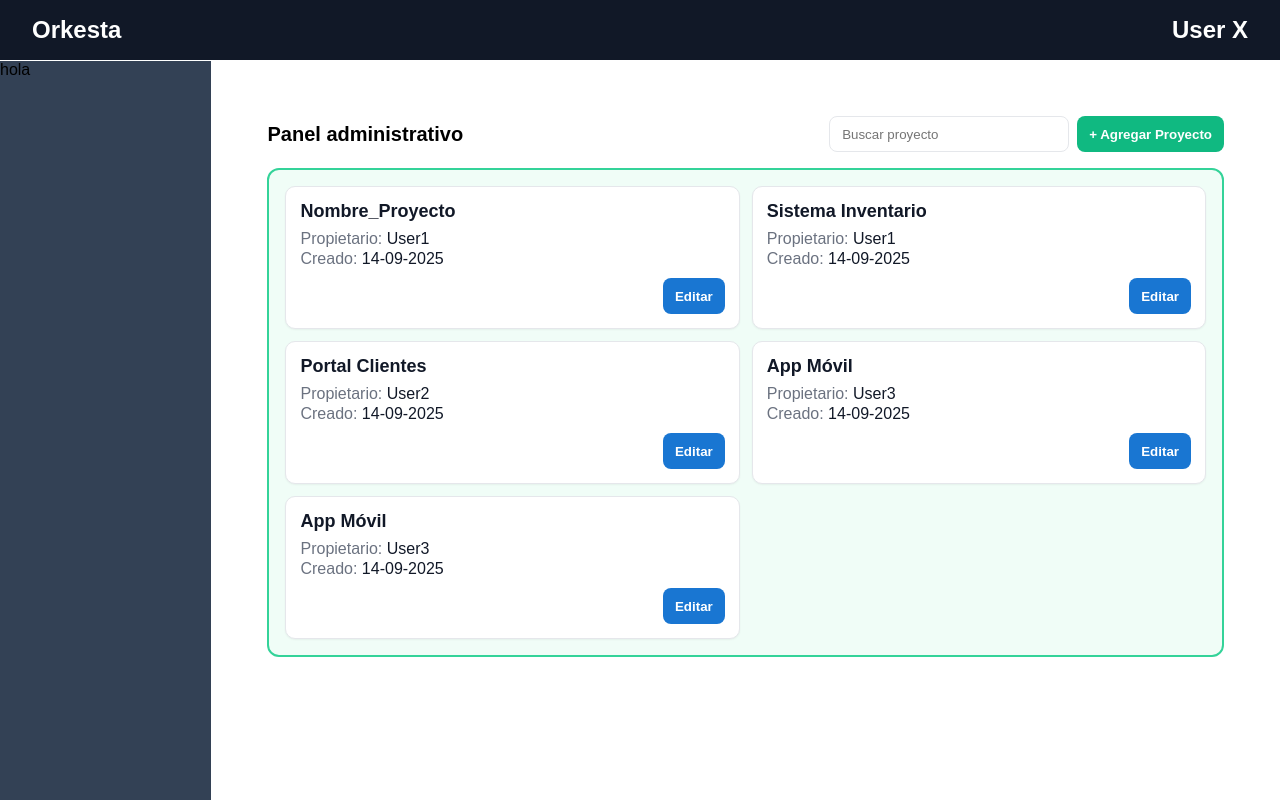
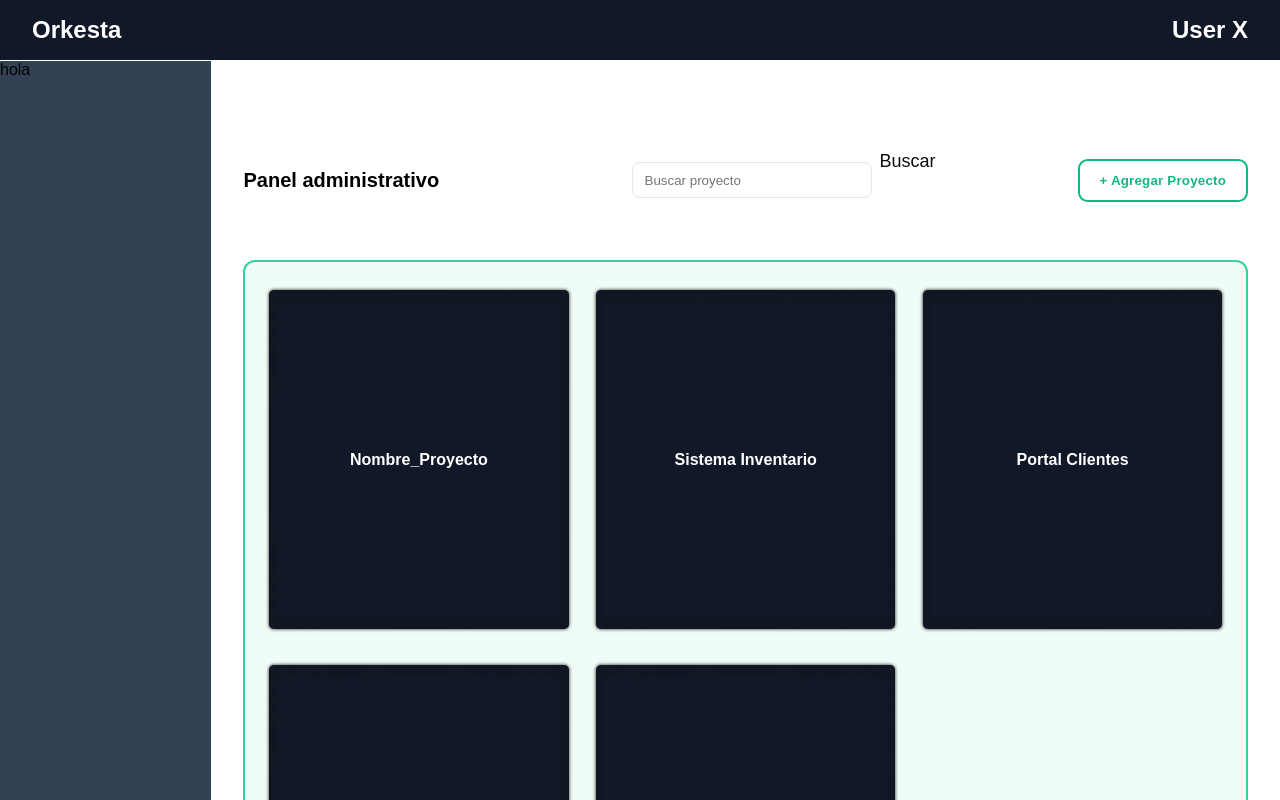
Before and after one commit to ErickfuentesIT/orkesta-dps, a React (Vite) app: page /app/projects in a window 1280 px wide. Shown: the top 800 px of the page. Built offline with nearby package versions, Linux system fonts and the light colour scheme.

Commit message:
Todo: terminar de estilizar la vista de proyectos

```diff
--- a/src/app/styles.css
+++ b/src/app/styles.css
@@ -10,7 +10,6 @@
   --muted: #6b7280;
   --border: #e5e7eb;
   --ring: rgba(16, 185, 129, 0.25);
-  --success: #10b981;
   --info: #0ea5e9;
   --box-border: #34d399; /* borde verde claro del contenedor */
   --box-bg: #ecfdf5; /* fondo suave del contenedor */
@@ -106,7 +105,15 @@ input:focus {
   cursor: pointer;
   overflow: hidden;
   transition: color 0.35s ease, border-color 0.35s ease, box-shadow 0.35s ease;
+}
+
+/* LOGIN / REGISTER BUTTON */
+.login-wrap .btn-sweep {
   width: 45%;
+}
+
+.card .btn-sweep {
+  width: 25%;
 }
 
 .btn-sweep::before {
@@ -228,6 +235,7 @@ input:focus {
   width: 100%;
   box-sizing: border-box;
   padding: 2rem;
+  align-items: center;
 }
 
 .option-bar {
@@ -238,8 +246,9 @@ input:focus {
 /* Projects */
 
 .admin {
-  padding: 24px;
-  max-width: 1100px;
+  padding: 1.5rem;
+  max-width: 100%;
+  width: 100%;
 }
 
 .admin__head {
@@ -276,39 +285,12 @@ input:focus {
   box-shadow: 0 0 0 3px var(--ring);
 }
 
-/* Botones generales */
-.btn {
-  display: inline-flex;
-  align-items: center;
-  justify-content: center;
-  height: 36px;
-  padding: 0 12px;
-  font-weight: 600;
-  border-radius: 8px;
-  cursor: pointer;
-  border: none;
-}
-.btn--success {
-  background: var(--success);
-  color: #fff;
-}
-.btn--success:hover {
-  filter: brightness(0.95);
-}
-.btn--primary {
-  background: #1976d2;
-  color: #fff;
-}
-.btn--primary:hover {
-  filter: brightness(0.95);
-}
-
 /* Caja contenedora de proyectos */
 .admin__box {
   border: 2px solid var(--box-border);
   background: color-mix(in srgb, var(--box-bg) 80%, white 20%);
   border-radius: 12px;
-  padding: 16px;
+  padding: 1rem;
 }
 
 /* Grid de tarjetas */
@@ -316,39 +298,13 @@ input:focus {
   display: grid;
   grid-template-columns: 1fr;
   gap: 12px;
+  align-items: center;
+  justify-items: center;
 }
 @media (min-width: 768px) {
   .grid {
-    grid-template-columns: 1fr 1fr;
+    grid-template-columns: repeat(3, 1fr);
   }
-}
-
-/* Tarjeta */
-.card {
-  background: #fff;
-  border: 1px solid var(--border);
-  border-radius: 10px;
-  padding: 14px;
-  box-shadow: 0 1px 2px rgba(0, 0, 0, 0.05);
-}
-.card__title {
-  margin: 0 0 8px;
-  font-size: 18px;
-  font-weight: 600;
-  color: #111827;
-}
-.card__text {
-  margin: 2px 0;
-  color: #111827;
-}
-.card__label {
-  font-weight: 500;
-  color: var(--muted);
-}
-.card__actions {
-  margin-top: 10px;
-  display: flex;
-  justify-content: flex-end;
 }
 
 /* Estado vacío */
@@ -366,3 +322,136 @@ input:focus {
     background: var(--box-bg);
   }
 }
+
+/* From Uiverse.io by ElSombrero2, CARDS DE PROYECTOS */
+.card {
+  width: 90%;
+  height: 80%;
+  background: #111827;
+  display: flex;
+  justify-content: center;
+  align-items: center;
+  overflow: hidden;
+  position: relative;
+  box-shadow: 0px 0px 3px 1px #00000088;
+  cursor: pointer;
+  padding: 1.5rem 0.5rem;
+  border-radius: 5px;
+}
+
+.card .content {
+  border-radius: 5px;
+  background: #111827;
+  width: 90%;
+  height: 275px;
+  z-index: 1;
+  padding: 20px;
+  color: white;
+  display: flex;
+  justify-content: center;
+  align-items: center;
+}
+
+.content::before {
+  opacity: 0;
+  transition: opacity 300ms;
+  content: " ";
+  display: block;
+  background: white;
+  width: 10px;
+  height: 50px;
+  position: absolute;
+  filter: blur(50px);
+  overflow: hidden;
+}
+
+.card:hover .content::before {
+  opacity: 1;
+}
+
+.card::before {
+  opacity: 0;
+  content: " ";
+  position: absolute;
+  display: block;
+  width: 800px;
+  height: 200px;
+  background: linear-gradient(#10b981, #387ef0);
+  transition: opacity 300ms;
+  animation: rotation_9018 6000ms infinite linear;
+  animation-play-state: paused;
+}
+
+.card:hover::before {
+  opacity: 1;
+  animation-play-state: running;
+}
+
+.card::after {
+  position: absolute;
+  content: " ";
+  display: block;
+  width: 550px;
+  height: 360px;
+  background: #17171733;
+  backdrop-filter: blur(50px);
+}
+
+@keyframes rotation_9018 {
+  0% {
+    transform: rotate(0deg);
+  }
+
+  100% {
+    transform: rotate(360deg);
+  }
+}
+
+/* From Uiverse.io by liyaxu123, STAGGER INPUT COMPONENT */
+.form-control {
+  position: relative;
+  margin: 20px 0 40px;
+  width: 190px; /* cámbialo según tu layout */
+}
+
+.form-control input {
+  background-color: transparent;
+  border: 0;
+  border-bottom: 2px #fff solid;
+  display: block;
+  width: 100%;
+  padding: 15px 0;
+  font-size: 18px;
+  color: #fff;
+}
+
+/* foco */
+.form-control:focus-within input {
+  outline: 0;
+  border-bottom-color: lightblue;
+}
+
+.form-control label {
+  position: absolute;
+  top: 15px;
+  left: 0;
+  pointer-events: none;
+}
+
+.form-control label span {
+  display: inline-block;
+  font-size: 18px;
+  min-width: 5px;
+  color: black;
+  transition: transform 0.3s cubic-bezier(0.68, -0.55, 0.265, 1.55), color 0.3s,
+    opacity 0.3s;
+  opacity: 0.95;
+}
+
+/* mover letras cuando hay foco o texto */
+.form-control:focus-within label span,
+.form-control input:not(:placeholder-shown) + label span {
+  color: lightblue;
+  transform: translateY(-30px);
+  opacity: 1;
+}
--- a/src/components/common/ProjectCard.jsx
+++ b/src/components/common/ProjectCard.jsx
@@ -1,21 +1,13 @@
-export default function ProjectCard({ project, onEdit }) {
+import Button from "../ui/Button";
+
+export default function ProjectCard({ project, onEdit, onClick }) {
   const { name, owner, createdAt } = project;
 
   return (
-    <article className="card">
-      <h3 className="card__title">{name}</h3>
-      <p className="card__text">
-        <span className="card__label">Propietario:</span> {owner}
-      </p>
-      <p className="card__text">
-        <span className="card__label">Creado:</span> {createdAt}
-      </p>
-
-      <div className="card__actions">
-        <button className="btn btn--primary" onClick={() => onEdit?.(project)}>
-          Editar
-        </button>
-      </div>
-    </article>
+    <section className="card" onClick={() => onEdit?.(project)}>
+      <article className="content">
+        <h1>{name}</h1>
+      </article>
+    </section>
   );
 }
--- a/src/components/common/ProjectsGrids.jsx
+++ b/src/components/common/ProjectsGrids.jsx
@@ -1,5 +1,7 @@
 import { useMemo, useState } from "react";
+import Button from "../ui/Button";
 import ProjectCard from "./ProjectCard";
+import StaggerInput from "../ui/StaggerInput";
 
 export default function ProjectsGrid({
   projects = [],
@@ -22,7 +24,7 @@ export default function ProjectsGrid({
   return (
     <section className="admin">
       <header className="admin__head">
-        <h2 className="admin__title">{title}</h2>
+        <h1 className="admin__title">{title}</h1>
         <div className="admin__tools">
           <input
             type="search"
@@ -31,9 +33,15 @@ export default function ProjectsGrid({
             onChange={(e) => setQuery(e.target.value)}
             className="input"
           />
-          <button className="btn btn--success" onClick={onAdd}>
+          <StaggerInput
+            id="buscar"
+            text="Buscar"
+            delay={50}
+            className="form-control"
+          />
+          <Button className="btn-sweep" onClick={onAdd}>
             + Agregar Proyecto
-          </button>
+          </Button>
         </div>
       </header>
 
--- a/src/components/ui/Button.jsx
+++ b/src/components/ui/Button.jsx
@@ -3,9 +3,15 @@ export default function Button({
   children,
   type,
   disabled = false,
+  onClick,
 }) {
   return (
-    <button className={className} type={type} disabled={disabled}>
+    <button
+      className={className}
+      type={type}
+      disabled={disabled}
+      onClick={onClick}
+    >
       {children}
     </button>
   );
--- /dev/null
+++ b/src/components/ui/StaggerInput.jsx
@@ -0,0 +1,38 @@
+import { useMemo } from "react";
+
+export default function StaggerButton({
+  id,
+  text = "Label",
+  delay = 50,
+  className = "",
+  inputProps = {},
+}) {
+  const chars = useMemo(() => Array.from(text), [text]);
+  return (
+    <div className={`form-control ${className}`}>
+      <input
+        id={id}
+        // Usa text por defecto; puedes sobreescribir con inputProps
+        type="text"
+        required
+        placeholder=" " // importante para :placeholder-shown
+        autoComplete="off"
+        {...inputProps}
+      />
+
+      <label htmlFor={id} style={{ "--delay": `${delay}ms` }}>
+        {chars.map((ch, i) => (
+          <span
+            key={`${ch}-${i}`}
+            style={{
+              transitionDelay: `calc(var(--i) * var(--delay))`,
+              "--i": i,
+            }}
+          >
+            {ch === " " ? "\u00A0" : ch}
+          </span>
+        ))}
+      </label>
+    </div>
+  );
+}
```
